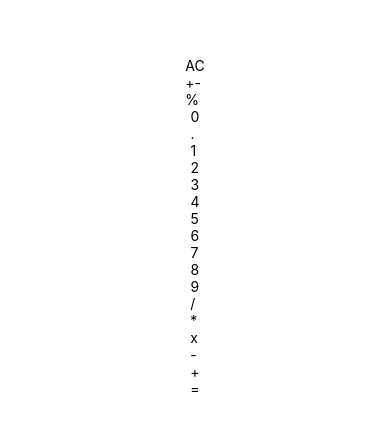
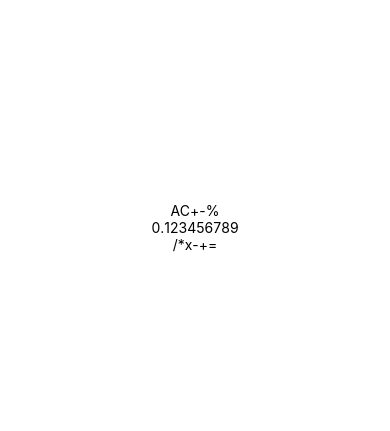
Before and after one commit to MatthieuNadeau96/RNCalculator, a React Native app: screen / in a window 390 px wide. Shown: the part 195-626 px from the top of the page. Built offline with nearby package versions, Linux system fonts and the light colour scheme.

Commit message:
Condensed the components into one called 'Key'

```diff
--- a/App.js
+++ b/App.js
@@ -5,39 +5,37 @@ import {
   StyleSheet,
 } from 'react-native'
 
-import DigitKey from './src/components/DigitKey'
-import FunctionKey from './src/components/FunctionKey'
-import OperationKey from './src/components/OperationKey'
+import Key from './src/components/Key'
 
 export default class App extends Component {
   render() {
     return (
       <View style={styles.container}>
         <View style={styles.functionKeys}>
-          <FunctionKey title={'AC'} />
-          <FunctionKey title={'+-'} />
-          <FunctionKey title={'%'} />
+          <Key title={'AC'} />
+          <Key title={'+-'} />
+          <Key title={'%'} />
         </View>
         <View style={styles.digitKeys}>
-          <DigitKey title={'0'} />
-          <DigitKey title={'.'} />
-          <DigitKey title={'1'} />
-          <DigitKey title={'2'} />
-          <DigitKey title={'3'} />
-          <DigitKey title={'4'} />
-          <DigitKey title={'5'} />
-          <DigitKey title={'6'} />
-          <DigitKey title={'7'} />
-          <DigitKey title={'8'} />
-          <DigitKey title={'9'} />
+          <Key title={'0'} />
+          <Key title={'.'} />
+          <Key title={'1'} />
+          <Key title={'2'} />
+          <Key title={'3'} />
+          <Key title={'4'} />
+          <Key title={'5'} />
+          <Key title={'6'} />
+          <Key title={'7'} />
+          <Key title={'8'} />
+          <Key title={'9'} />
         </View>
         <View style={styles.operationKeys}>
-          <OperationKey title={'/'} />
-          <OperationKey title={'*'} />
-          <OperationKey title={'x'} />
-          <OperationKey title={'-'} />
-          <OperationKey title={'+'} />
-          <OperationKey title={'='} />
+          <Key title={'/'} />
+          <Key title={'*'} />
+          <Key title={'x'} />
+          <Key title={'-'} />
+          <Key title={'+'} />
+          <Key title={'='} />
         </View>
       </View>
     )
@@ -51,12 +49,12 @@ const styles = StyleSheet.create({
     alignItems: 'center',
   },
   functionKeys: {
-
+    flexDirection: 'row',
   },
   digitKeys: {
-
+    flexDirection: 'row',
   },
   operationKeys: {
-
+    flexDirection: 'row',
   },
 })
--- a/src/components/FunctionKey.js
+++ /dev/null
@@ -1,21 +0,0 @@
-import React, { Component } from 'react'
-import {
-  View,
-  Text,
-  StyleSheet,
-} from 'react-native'
-
-export default class FunctionKey extends Component {
-  render() {
-    return (
-      <View style={styles.container}>
-        <Text>{this.props.title}</Text>
-      </View>
-    )
-  }
-}
-
-const styles = StyleSheet.create({
-  container: {
-  },
-})
--- a/src/components/OperationKey.js
+++ /dev/null
@@ -1,21 +0,0 @@
-import React, { Component } from 'react'
-import {
-  View,
-  Text,
-  StyleSheet,
-} from 'react-native'
-
-export default class OperationKey extends Component {
-  render() {
-    return (
-      <View style={styles.container}>
-        <Text>{this.props.title}</Text>
-      </View>
-    )
-  }
-}
-
-const styles = StyleSheet.create({
-  container: {
-  },
-})
```
Also changed, not shown: src/components/Key.js (renamed from src/components/DigitKey.js).
